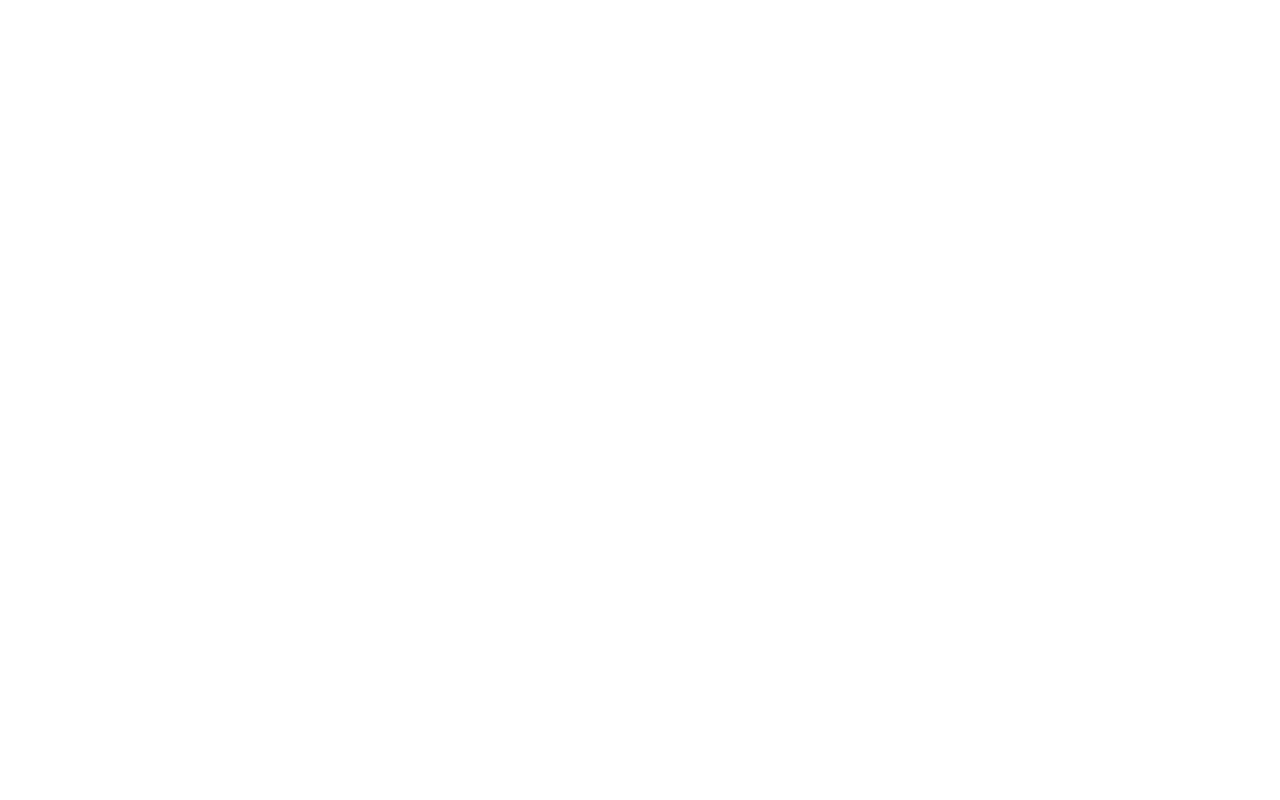
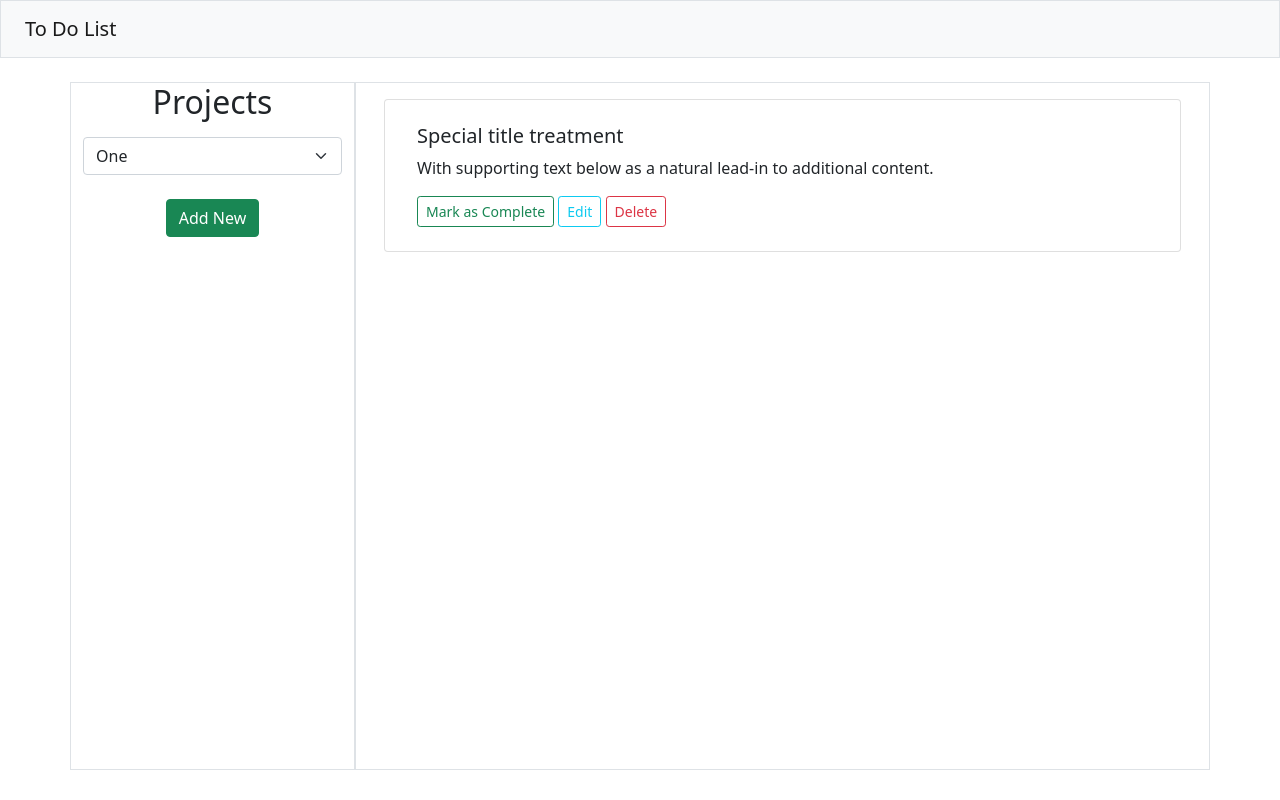
Before and after one commit to 8Bts/To-Do-List, a website built with webpack: page dist/index.html in a window 1280 px wide. Built offline with Linux system fonts and the light colour scheme.

Commit message:
Add bootstrap styled UI

```diff
--- a/package.json
+++ b/package.json
@@ -4,7 +4,9 @@
   "description": "Simple restaurant page focused on implementing useful web development features like `npm`, `webpack`, and `ES6 Modules`. Almost all HTML code is provided by the script. Assets are bundled and linked using Webpack.",
   "main": "webpack.config.js",
   "scripts": {
-    "test": "echo \"Error: no test specified\" && exit 1"
+    "test": "echo \"Error: no test specified\" && exit 1",
+    "dev": "webpack --mode development",
+    "build": "webpack --mode production"
   },
   "repository": {
     "type": "git",
@@ -17,6 +19,8 @@
   },
   "homepage": "https://github.com/8Bts/To-Do-List#readme",
   "devDependencies": {
+    "css-loader": "^5.0.2",
+    "style-loader": "^2.0.0",
     "webpack": "^5.22.0",
     "webpack-cli": "^4.5.0"
   },
--- a/src/index.js
+++ b/src/index.js
@@ -1,2 +1,3 @@
+import 'bootstrap';
 import 'bootstrap/dist/css/bootstrap.min.css';
-import 'bootstrap';
+import './style.css';
--- /dev/null
+++ b/src/style.css
@@ -0,0 +1 @@
+.min-height { min-height: 86vh; }
```
Also changed, not shown: dist/index.html, dist/main.js (added), dist/main.js.LICENSE.txt (added), 1 other file.
